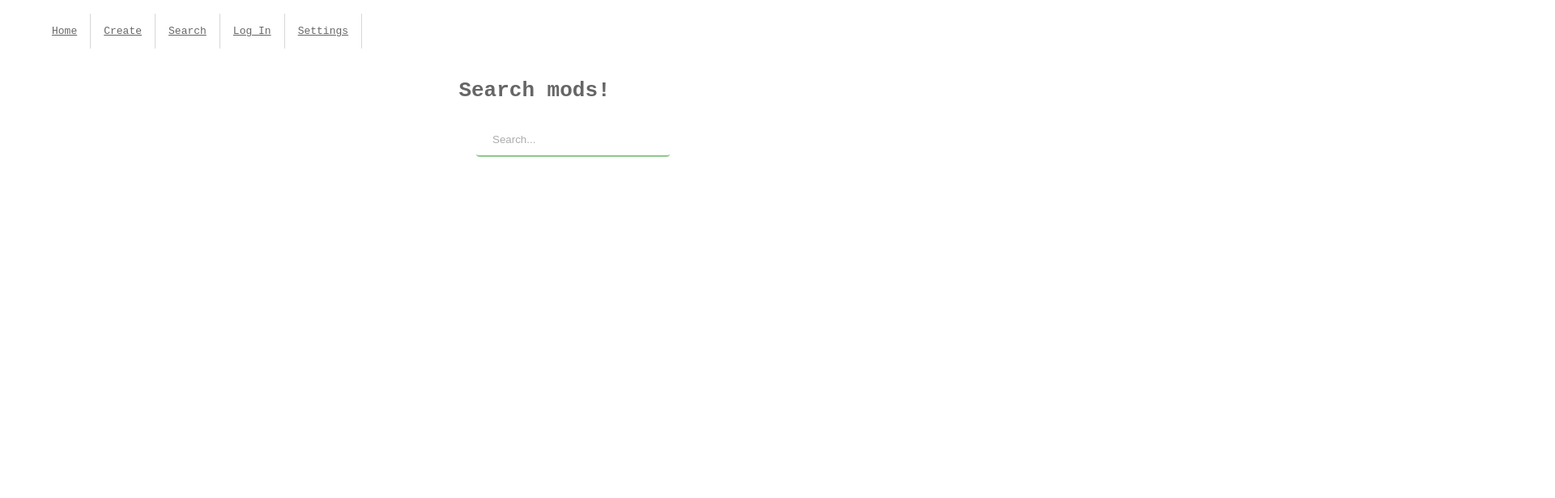
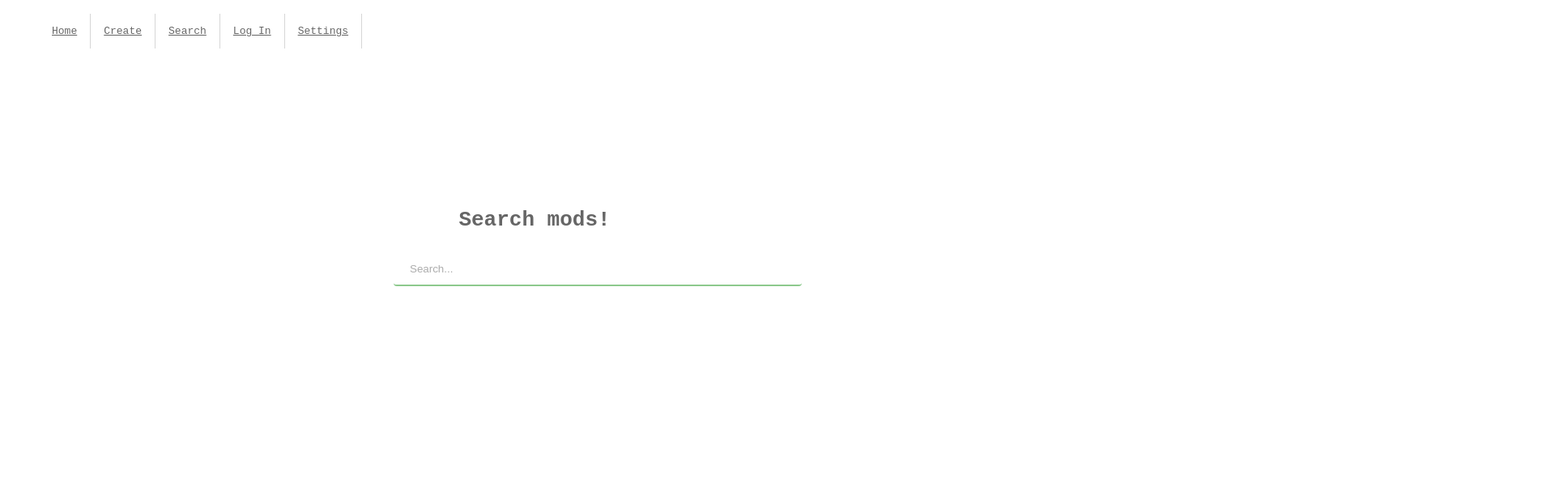
Before and after one commit to MayonnaiseSoup/Snaek, a plain HTML site: page navbar/search.html in a window 1280 px wide. Shown: the top 616 px of the page at 81% size, 1920 px wide, since content can reach past the window. Drawn offline with Linux system fonts and the light colour scheme.

Commit message:
improved search page

```diff
--- a/css/search.css
+++ b/css/search.css
@@ -1,5 +1,8 @@
 .searchHeader {
     color: black;
+    text-align: center;
+    align-items: center;
+    justify-content: center;
 }
 
 body {
@@ -19,7 +22,9 @@ h1 {
     color: grey;
     font-family: monospace;
     text-align: center;
-    padding-top: 80px;
+    padding-top: 15rem;
+    font-size: xx-large;
+    font-weight: bold;
 }
 
 
@@ -66,5 +71,6 @@ p {
 }
 
 .searchbar {
-    padding-left: 540px;
+    padding-left: 438px;
+    width: 90rem;
 }
--- a/css/settings.css
+++ b/css/settings.css
@@ -6,7 +6,7 @@ body {
 li {
     display: inline;
     padding: 14px 16px;
-    float: left;
+
 
 
 }
```
